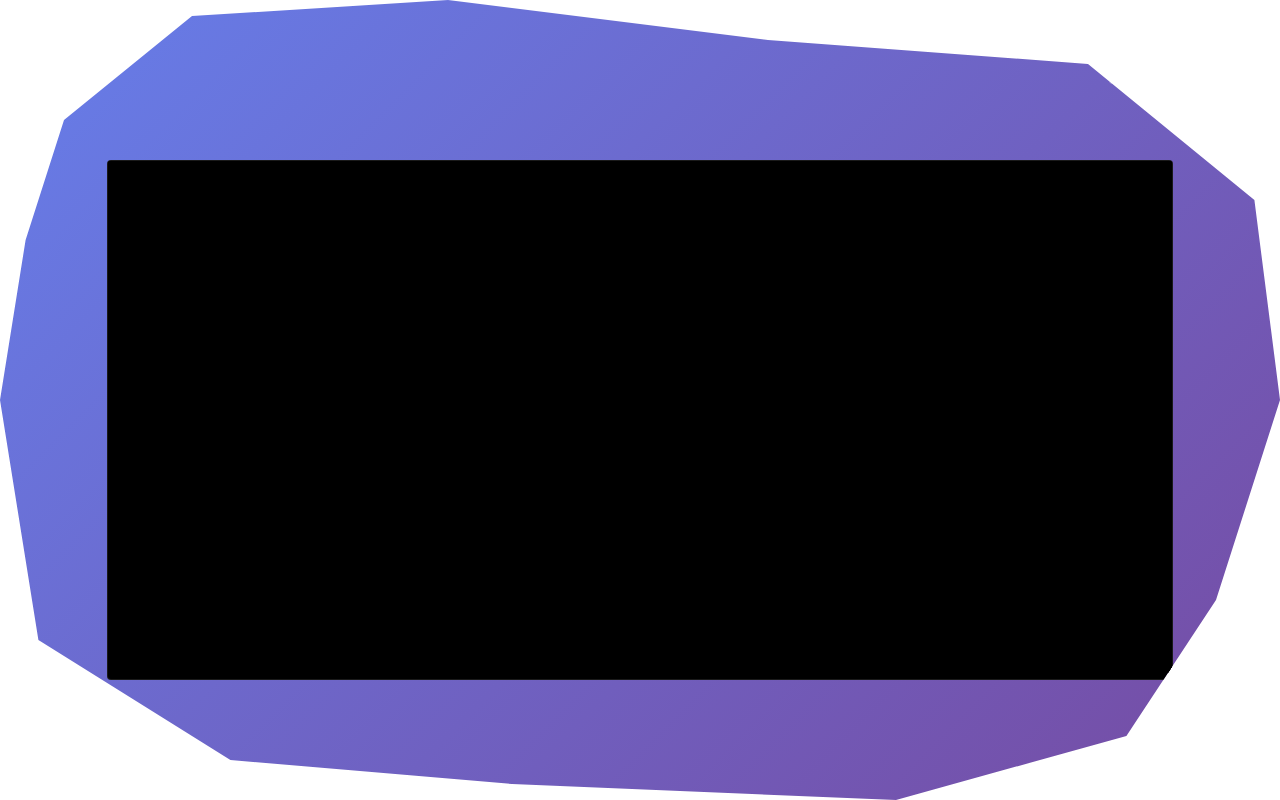
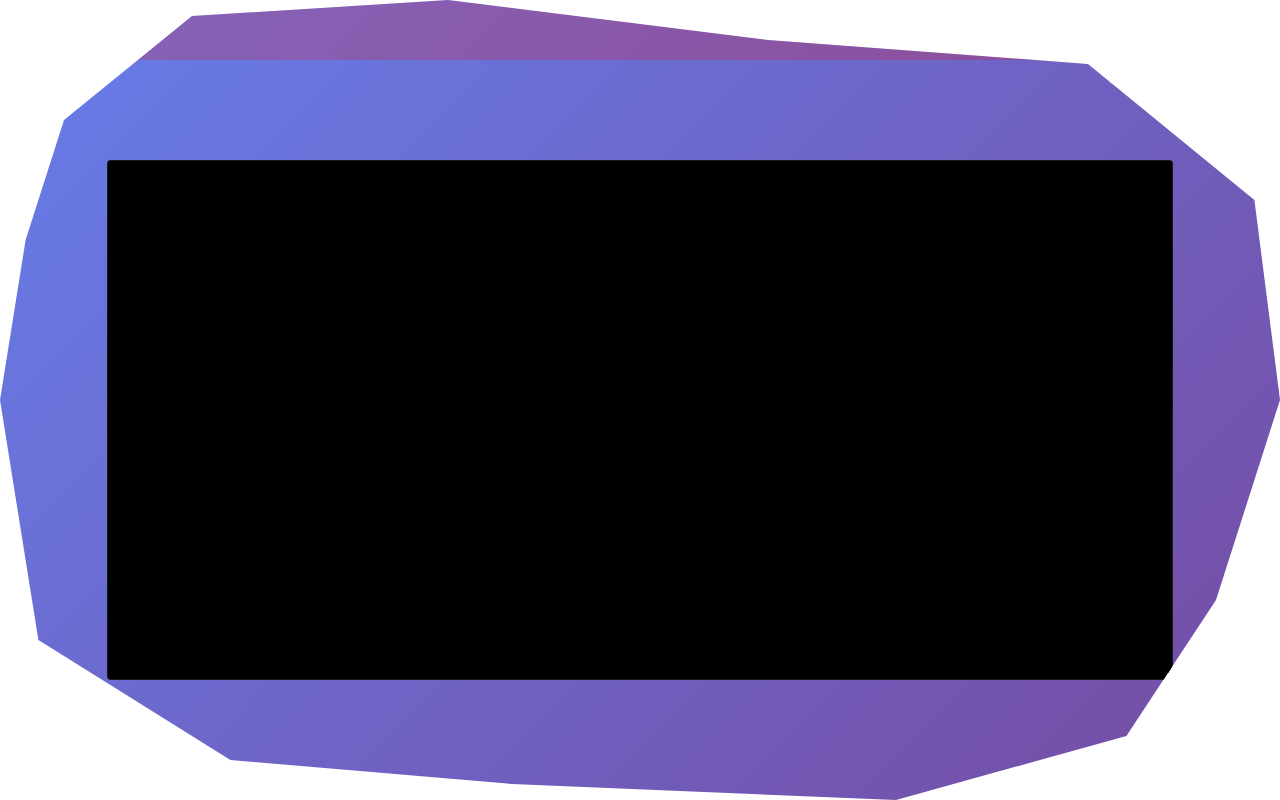
Before and after one commit to cryptobushi/terminai, a website built with Vite: page index.html in a window 1280 px wide. Built offline with nearby package versions, Linux system fonts and the light colour scheme.

Commit message:
Fix window dragging using Tauri API
Instead of relying on -webkit-app-region (which wasn't working),
use Tauri's window.startDragging() API on mousedown event.

Changes:
- Added mousedown event listener to drag handle
- Calls getCurrentWindow().startDragging() when clicked
- Added red tint to drag handle for visibility (temporary)
- Set #app to no-drag, only drag-handle has drag enabled

Now clicking and dragging the red-tinted top area should move the window.

🤖 Generated with [Claude Code](https://claude.com/claude-code)

Co-Authored-By: Claude <noreply@anthropic.com>

```diff
--- a/src/main.ts
+++ b/src/main.ts
@@ -60,6 +60,14 @@ class TerminaiApp {
     // Create drag handle at the top
     const dragHandle = document.createElement("div");
     dragHandle.id = "drag-handle";
+
+    // Add drag functionality using Tauri's window API
+    dragHandle.addEventListener("mousedown", async (e) => {
+      e.preventDefault();
+      const { getCurrentWindow } = await import("@tauri-apps/api/window");
+      await getCurrentWindow().startDragging();
+    });
+
     app.appendChild(dragHandle);
 
     // Create terminal viewport region
--- a/src/style.css
+++ b/src/style.css
@@ -29,7 +29,7 @@ body {
 #app {
   position: relative;
   /* Dimensions and shape are set dynamically by the skin */
-  -webkit-app-region: drag;
+  -webkit-app-region: no-drag; /* Default to no-drag */
 }
 
 /* Drag handle area at the top */
@@ -41,7 +41,10 @@ body {
   height: 60px;
   -webkit-app-region: drag;
   cursor: move;
-  z-index: 10;
+  z-index: 100; /* Very high to ensure it's on top */
+  pointer-events: auto; /* Ensure it captures pointer events */
+  /* Temporary visual indicator - remove once working */
+  background: rgba(255, 0, 0, 0.2);
 }
 
 /* Terminal container - xterm.js will fill this */
```
